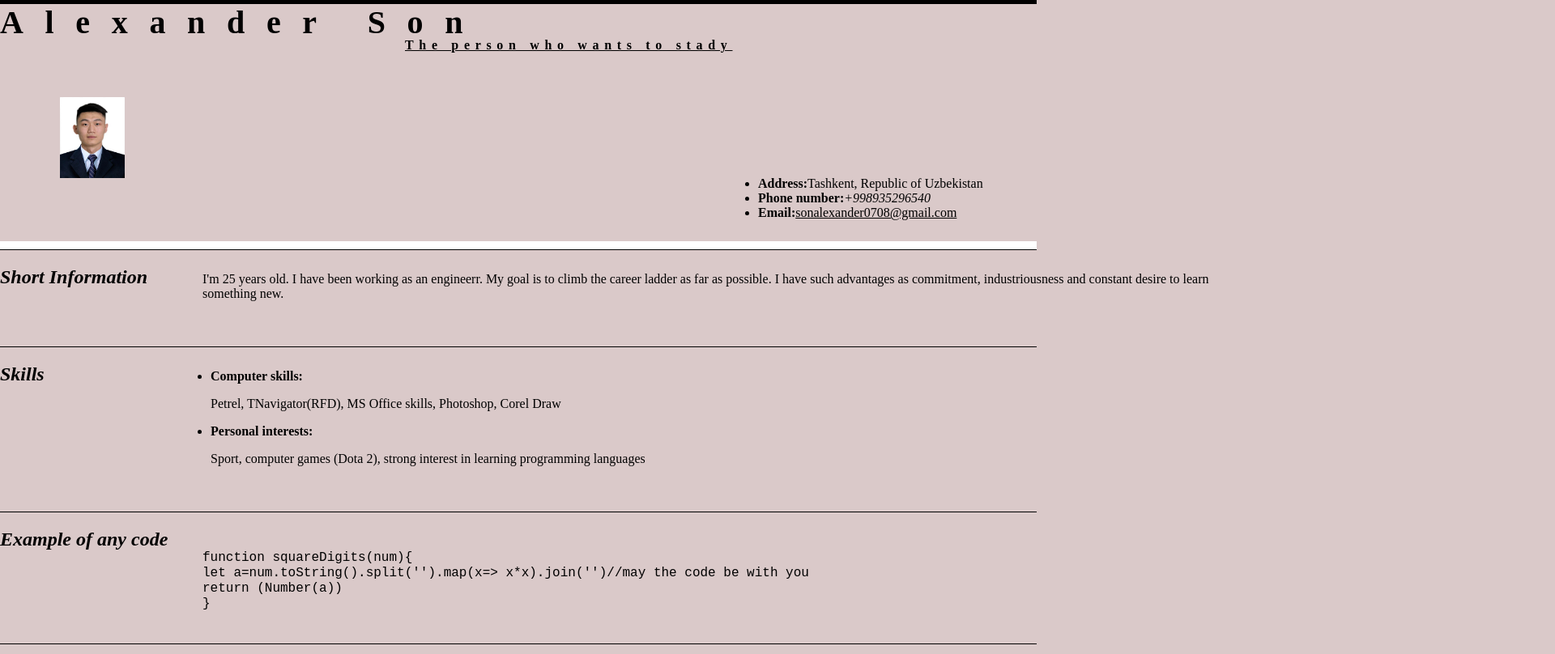
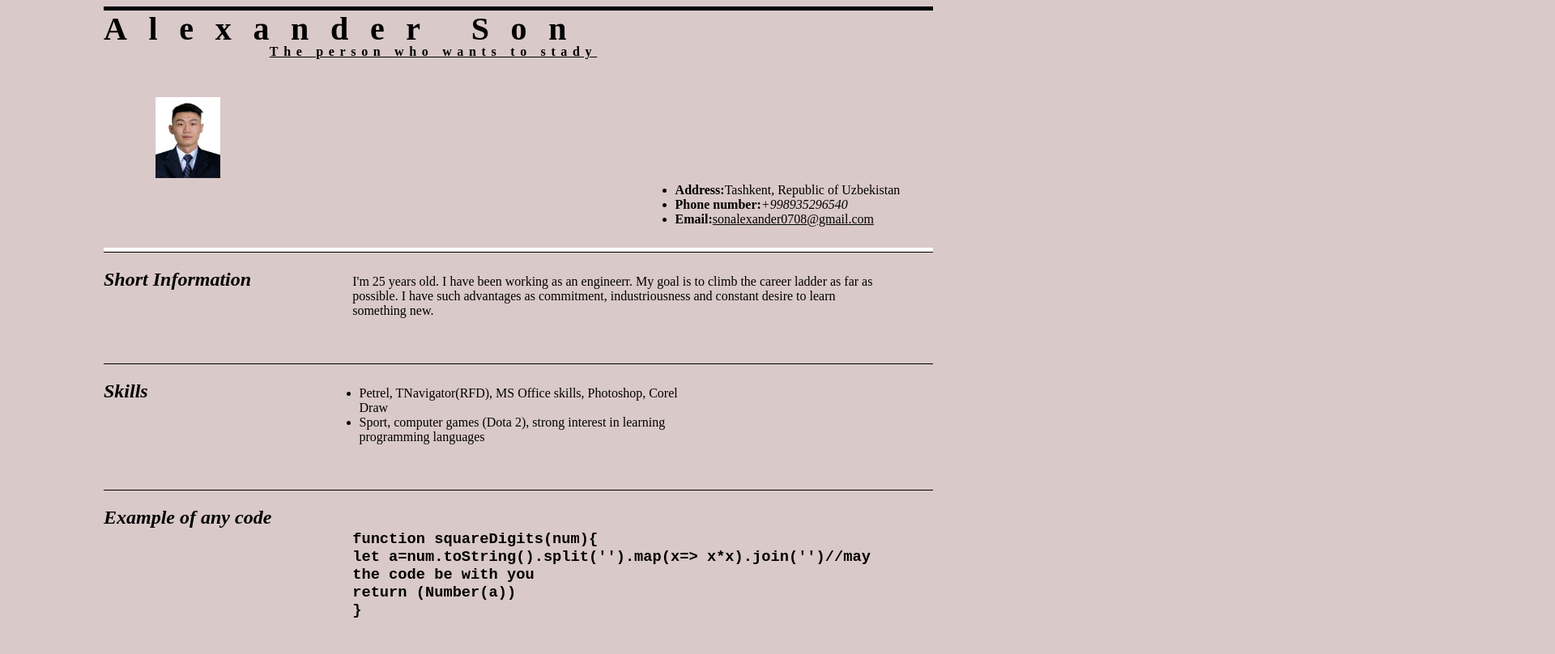
Before and after one commit to alexanderson0708/rsschool-cv1, a plain HTML site: page index.html in a window 1280 px wide. Shown: the top 808 px of the page at 81% size, 1920 px wide, since content can reach past the window. Drawn offline with Linux system fonts and the light colour scheme.

Commit message:
fix: update html and css files

```diff
--- a/index.css
+++ b/index.css
@@ -6,22 +6,21 @@ figcaption {
   }
   .avatar {
     position:absolute;
-    left:5%;
+    left:15%;
     top:15%;
-      width: 80px;
+    width: 80px;
     height: 100px;
-    margin-left: 10px;
-    margin: top 10px;
   }
   body {
-    margin: auto;
+    margin-right:10%;
+    margin-left:10%;
     font-family: Agency FB;
     font-size: 12pt;
     background-color: rgb(218, 201, 201);
   }
   header {
     padding-bottom: 10px;
-    border-bottom: 10px solid white;
+    border-bottom: 5px solid white;
     border-top: 5px solid black;
     width: auto;
     margin: auto;
@@ -39,30 +38,32 @@ figcaption {
     display: block;
     position: relative;
     top: -80px;
-    left: 500px;
+    margin-left:20%;
     font-size: 12pt;
     letter-spacing: 5pt;
   }
   header ul {
     position:relative;
     top:20%;
-    left:70%;
+    left:65%;
     font-family: Agency FB;
     position: relative;
   }
-  .short_inf p,.example code,.expirience h3,h4,p1,.english p1 {
+  .short_inf p,.example h3,.expirience h3,h4,p,.english p {
     position: relative;
     top: -40px;
-    left: 250px;
+    margin-left:30%;
+    margin-right:30%;
     white-space:normal ;
+    width: 65%;
   }
-  .skills li,
-  .education li {
+  .skills li,.education li {
+    margin-left:28%;
+    margin-right:30%;
     position: relative;
     top: -40px;
-    left: 220px;
     word-wrap:normal;
   }
   .short_inf,.skills,.example,.expirience,.education,.english{
   border-top: 1px solid black;
-  }
+}
--- a/index.html
+++ b/index.html
@@ -28,25 +28,25 @@
     <section class="skills">
         <h2><em>Skills</em></h2>
         <ul>
-            <li><p><strong>Computer skills:</strong></p> Petrel, TNavigator(RFD), MS Office skills, Photoshop, Corel Draw</li>
-            <li><p><strong>Personal interests:</strong></p> Sport, computer games (Dota 2), strong interest in learning programming languages</li>
+            <li>Petrel, TNavigator(RFD), MS Office skills, Photoshop, Corel Draw</li>
+            <li>Sport, computer games (Dota 2), strong interest in learning programming languages</li>
         </ul>
     </section>
     <section class="example">
         <h2><em>Example of any code</em></h2>
         <code>
-            <br />function squareDigits(num){
+            <h3><br />function squareDigits(num){
             <br />let a=num.toString().split('').map(x=> x*x).join('')//may the code be with you
             <br />return (Number(a))
             <br />}
-        </code>
+        </h3></code>
     </section>
     <section class="expirience">
         <h2><em>Expirience</em></h2>
         <h3>Geo Research and Development company(GRDC)</h3>
         <h3>08.2020</h3>
         <h4>Engineer of 3<sup>rd</sup> category</h4>
-        <p1>Аdaptation of the hydrodynamic model. Monitoring of oil and gas production processes. Analysis of research results.</p1>
+        <p>Аdaptation of the hydrodynamic model. Monitoring of oil and gas production processes. Analysis of research results.</p>
     </section>
     <section class="education"><h2><em>Education</em></h2>
         <ol>
@@ -57,7 +57,7 @@
     </section>
      <section class="english">
         <h2><em>The level of English language</em></h2>
-        <p1>English (<strong>B1</strong>)</p1>
+        <p>English (<strong>B1</strong>)</p>
      </section>
      <footer>Coopyright Alexander_S</footer>
     </body>
```
